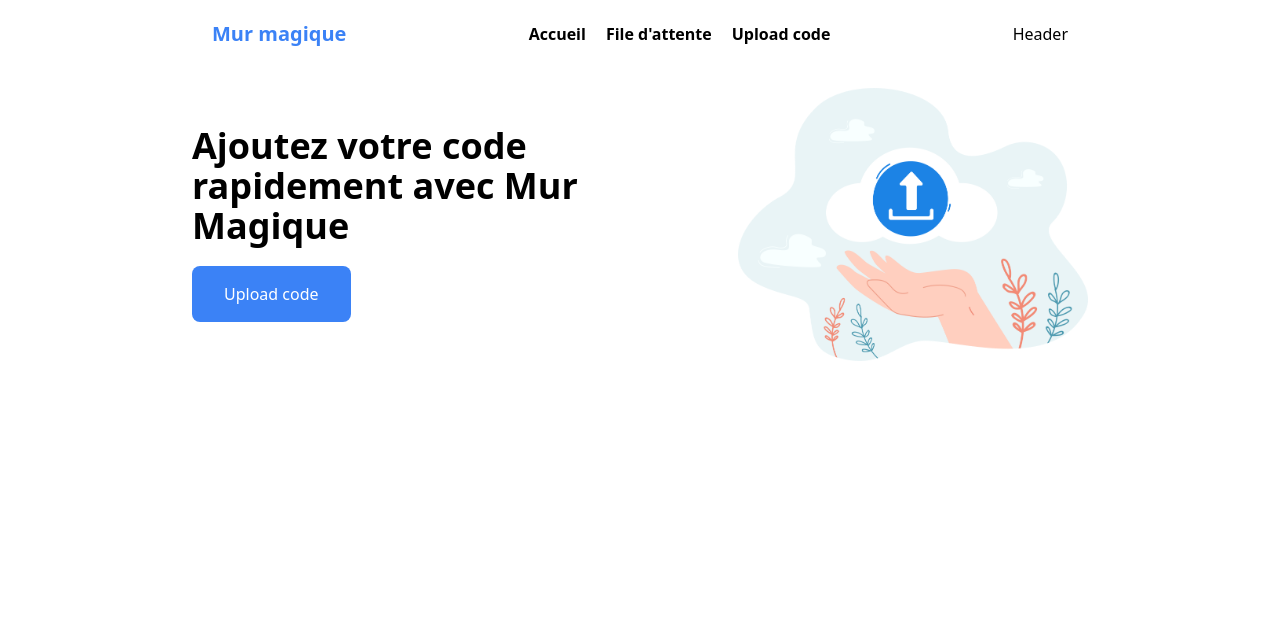
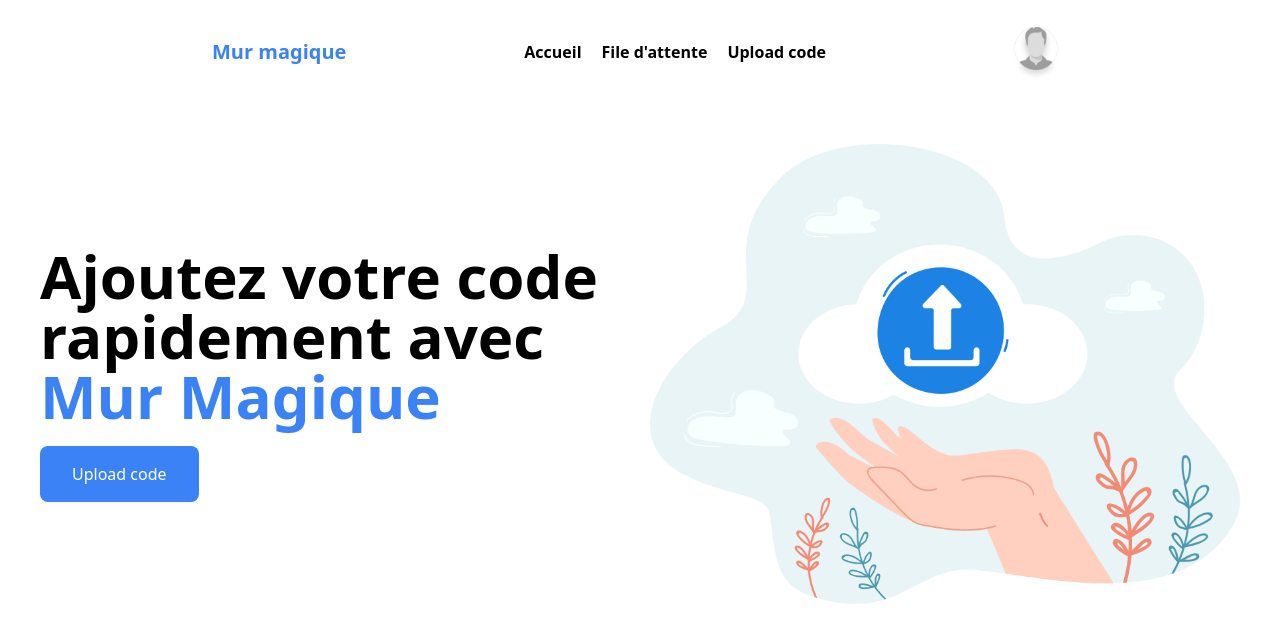
Before and after one commit to moussaouisalah/mur-magique, a React (Create React App) app: page / in a window 1280 px wide. Shown: the top 642 px of the page. Built offline with nearby package versions, Linux system fonts and the light colour scheme.

Commit message:
add some stuff

```diff
--- a/src/components/Header.tsx
+++ b/src/components/Header.tsx
@@ -3,6 +3,7 @@ import ClickAwayListener from "react-click-away-listener";
 import { Link } from "react-router-dom";
 import useCurrentUser from "../hooks/useCurrentUser";
 import LoadingSpinner from "./LoadingSpinner";
+import profile from "../assets/profile.png";
 
 const HeaderDropDown = () => {
   const { currentUser, status } = useCurrentUser();
@@ -12,10 +13,34 @@ const HeaderDropDown = () => {
   }
 
   if (!currentUser) {
-    return <></>;
+    return (
+      <div>
+        <Link to="login">
+          <div className="py-2 px-5 hover:bg-gray-100 transition-all">
+            Login
+          </div>
+        </Link>
+        <Link to="register">
+          <div className="py-2 px-5 hover:bg-gray-100 transition-all">
+            Register
+          </div>
+        </Link>
+      </div>
+    );
   }
 
-  return <p>salam</p>;
+  return (
+    <div>
+      <Link to="profile">
+        <div className="py-2 px-5 hover:bg-gray-100 transition-all">
+          Profile
+        </div>
+      </Link>
+      <Link to="#">
+        <div className="py-2 px-5 hover:bg-gray-100 transition-all">Logout</div>
+      </Link>
+    </div>
+  );
 };
 
 const Header = () => {
@@ -38,7 +63,9 @@ const Header = () => {
         onClick={() => setOpen((isOpen) => !isOpen)}
         className="cursor-pointer relative"
       >
-        <div>Header</div>
+        <div className="h-16 w-16">
+          <img src={profile} alt="profile" className="w-full" />
+        </div>
         {isOpen && (
           <ClickAwayListener onClickAway={() => setOpen(false)}>
             <div className="absolute bg-white shadow-lg rounded-lg">
--- a/src/pages/Home.tsx
+++ b/src/pages/Home.tsx
@@ -3,18 +3,23 @@ import Button from "../components/Button";
 import Container from "../components/Container";
 import Header from "../components/Header";
 import group from "../assets/group.png";
+import Title from "../components/Title";
+import { useNavigate } from "react-router-dom";
 
 const Home = () => {
+  const navigate = useNavigate();
+
   return (
     <Container>
-      <section className="max-w-4xl flex items-center justify-around gap-5">
-        <div>
-          <h1 className="text-4xl font-bold max-w-xl mb-5">
-            Ajoutez votre code rapidement avec Mur Magique
+      <section className="w-full max-w-7xl p-5 flex items-center justify-around gap-5">
+        <div className="w-full">
+          <h1 className="text-6xl font-bold max-w-xl mb-5">
+            Ajoutez votre code rapidement avec{" "}
+            <span className="text-blue-500">Mur Magique</span>
           </h1>
-          <Button label="Upload code" />
+          <Button label="Upload code" onClick={() => navigate("/upload")} />
         </div>
-        <div className="w-96">
+        <div className="w-full">
           <img src={group} alt="group" />
         </div>
       </section>
```
Also changed, not shown: src/components/Button.tsx (+7 -1 lines), src/assets/profile.png (added).
